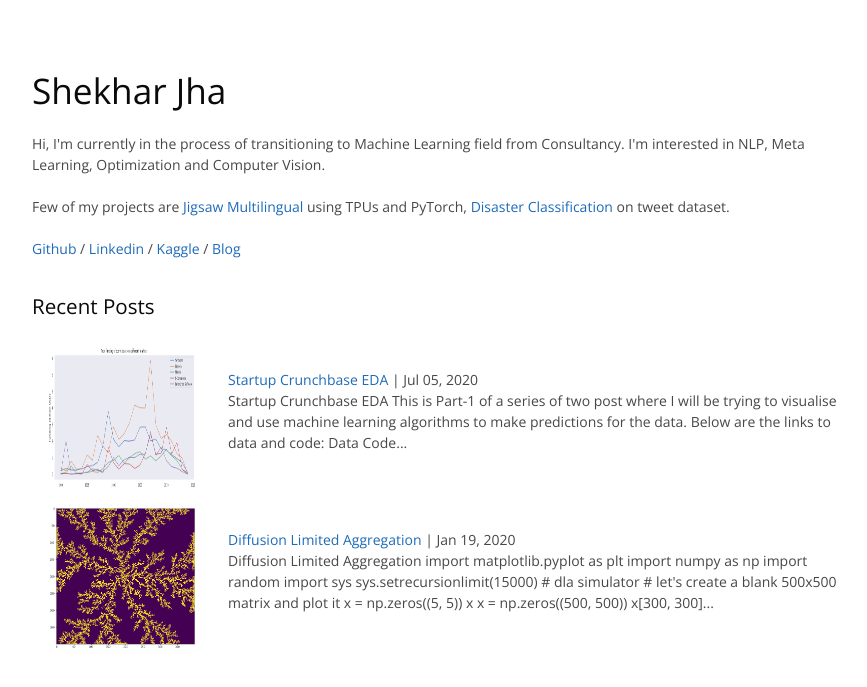
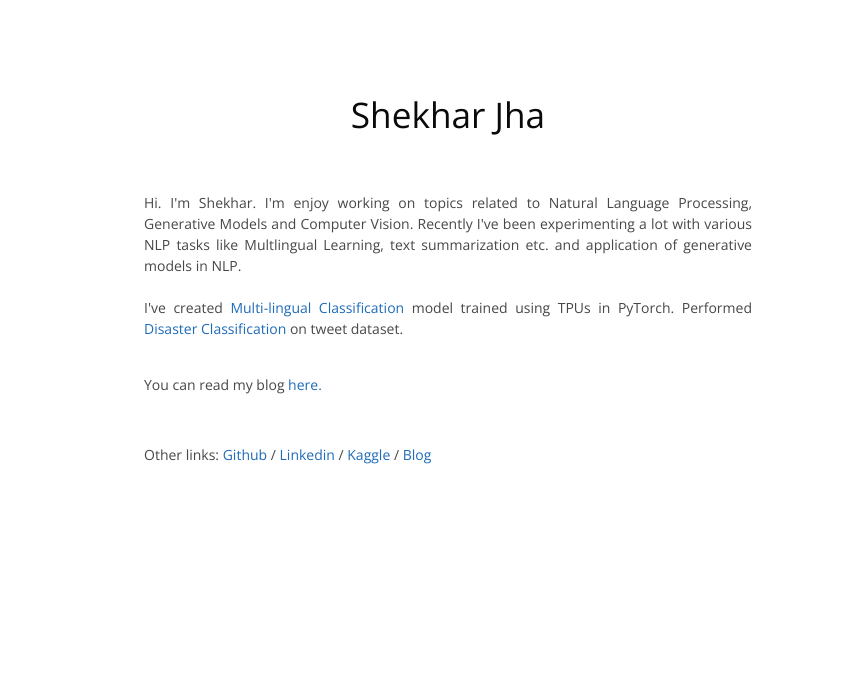
Before and after one commit to jhashekhar/jhashekhar.github.io, a Jekyll site: the page built from index.md, in a window 1280 px wide. Shown: the top 687 px of the page, without its empty margins (192-1059 px from the left). Built offline with Jekyll 4.4.1, drawn with Linux system fonts in a browser that asks for light colours.

Commit message:
Change the layout of website

```diff
--- a/_layouts/index.html
+++ b/_layouts/index.html
@@ -20,6 +20,8 @@
     <link rel="stylesheet" href="{{ '/assets/css/style.css?v=' | append: site.github.build_revision | relative_url }}">
   </head>
   <body>
+    <pre>
+    </pre>
     <main id="content" class="main-content" role="main">
       {{ content }}
     </main>
--- a/_layouts/post.html
+++ b/_layouts/post.html
@@ -21,9 +21,7 @@
   </head>
   <body>
   <header class="neo-header">
-    <left-item><a href="../../../blog.html">Blog</a></left-item>
-    <right-item><a href="../../../index.html">Home</a></right-item>
-    <hr>
+    <right-item><a href="../../../index.html"> << Back to Homepage</a></right-item>
   </header>
     <main id="content" class="main-content" role="main">
       {{ content }}
--- a/_sass/jekyll-theme-cayman.scss
+++ b/_sass/jekyll-theme-cayman.scss
@@ -32,6 +32,11 @@ body {
   font-size: 16px;
   line-height: 1.5;
   color: $body-text-color;
+  width: 100%;
+  max-width: 800px;
+  margin-left: auto;
+  margin-right: auto;
+  text-align: justify;
 }
 
 #skip-to-content {
@@ -402,7 +407,7 @@ title-head {
   color: $section-headings-color;
   background-color: $header-heading-color;
   width: 100%;
-  padding: 2rem 14rem;
+  padding: 2rem 4rem 0rem 4rem;
   display: inline-block;
 
   left-item {
--- a/index.md
+++ b/index.md
@@ -11,13 +11,17 @@ description: Home page
   }
 </style>
 
-<h1 text-align="left">{{ page.title }}</h1>
-<p>Hi, I'm currently in the process of transitioning to Machine Learning field from Consultancy. I'm interested in NLP, Meta Learning, Optimization and Computer Vision.<br/><br/>
+<title-head><h1 text-align="center">{{ page.title }}</h1></title-head>
+<br/>
+<p>Hi. I'm Shekhar. I'm enjoy working on topics related to Natural Language Processing, Generative Models and Computer Vision. Recently I've been experimenting a lot with various NLP tasks like Multlingual Learning, text summarization etc. and application of generative models in NLP.<br/><br/>
 
-Few of my projects are<a href="https://github.com/jhashekhar/jigsaw-multilingual"> Jigsaw Multilingual </a> using TPUs and PyTorch, <a href="https://github.com/jhashekhar/disaster-clf"> Disaster Classification </a> on tweet dataset.<br/><br/>
+I've created <a href="https://github.com/jhashekhar/jigsaw-multilingual"> Multi-lingual Classification</a> model trained using TPUs in PyTorch. Performed<a href="https://github.com/jhashekhar/disaster-clf"> Disaster Classification </a> on tweet dataset.<br/><br/></p>
 
-<a href="https://github.com/jhashekhar"> Github  </a> / <a href="https://linkedin.com/in/jhas"> Linkedin </a> / <a href="https://kaggle.com/xanthate"> Kaggle</a> / <a href="blog.html"> Blog</a></p>
+<p> You can read my blog<a href="blog.html"> here.</a></p><br/>
 
+<p>Other links: <a href="https://github.com/jhashekhar"> Github  </a> / <a href="https://linkedin.com/in/jhas"> Linkedin </a> / <a href="https://kaggle.com/xanthate"> Kaggle</a> / <a href="blog.html"> Blog </a></p>
+
+<!--
 <h3>Recent Posts</h3>
 
 {% for post in site.posts limit:2 %}
@@ -30,3 +34,4 @@ Few of my projects are<a href="https://github.com/jhashekhar/jigsaw-multilingual
   </tr>
 </table>
 {% endfor %}
+-->
```
Also changed, not shown: _posts/2020-07-05-eda-startup-cb.md (+1 -0 lines), blog.md (+3 -2 lines), 14 other files.
